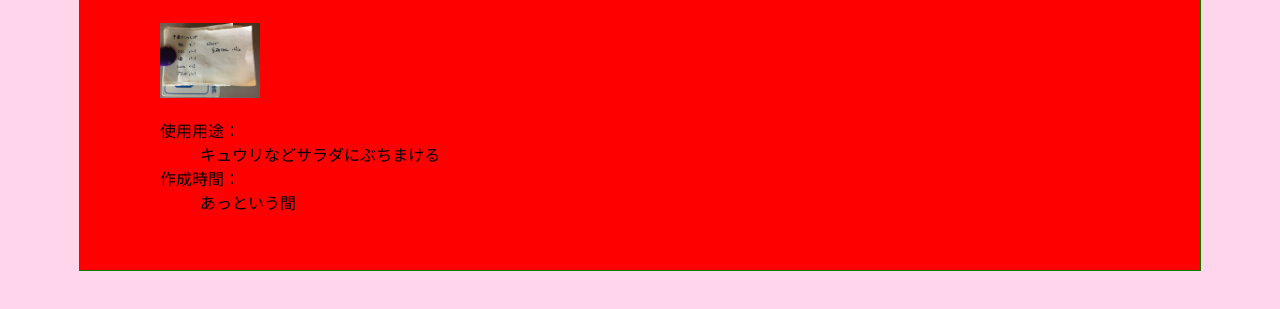
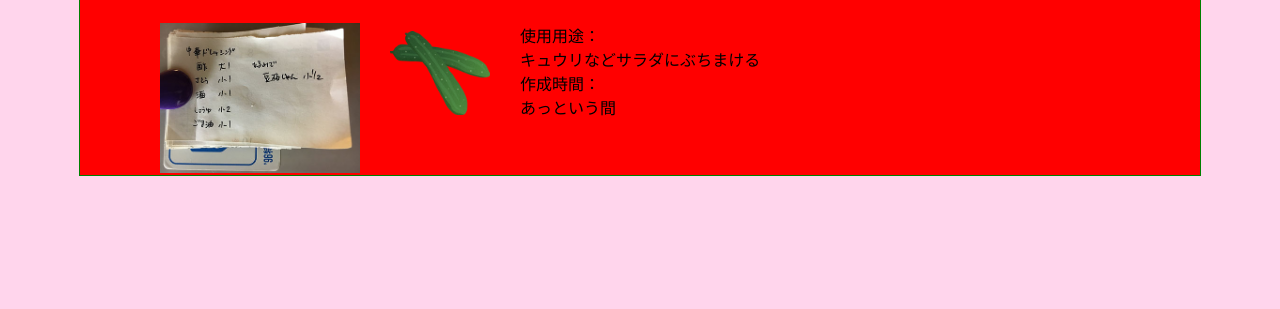
Before and after one commit to soisausem/web2-4, a plain HTML site: page index.html in a window 1280 px wide. Shown: the part 157-466 px from the top of the page. Drawn offline with Linux system fonts and the light colour scheme.

Commit message:
Update index.html

```diff
--- a/index.html
+++ b/index.html
@@ -9,7 +9,8 @@
 <body>
   <article id="first">
     <h1>おいしい自家製中華たれのレシピ</h1>
-    <img src="img/tare.jpg" alt="レシピ" width=100>
+    <img src="img/tare.jpg" alt="レシピ" width=200 class="photo">
+    <img src="img/kyu.png" alt="キュウリ" width=100 class="kyuri">
     <dl>
       <dt>使用用途：</dt><dd>キュウリなどサラダにぶちまける</dd>
       <dt>作成時間：</dt><dd>あっという間</dd>
```
